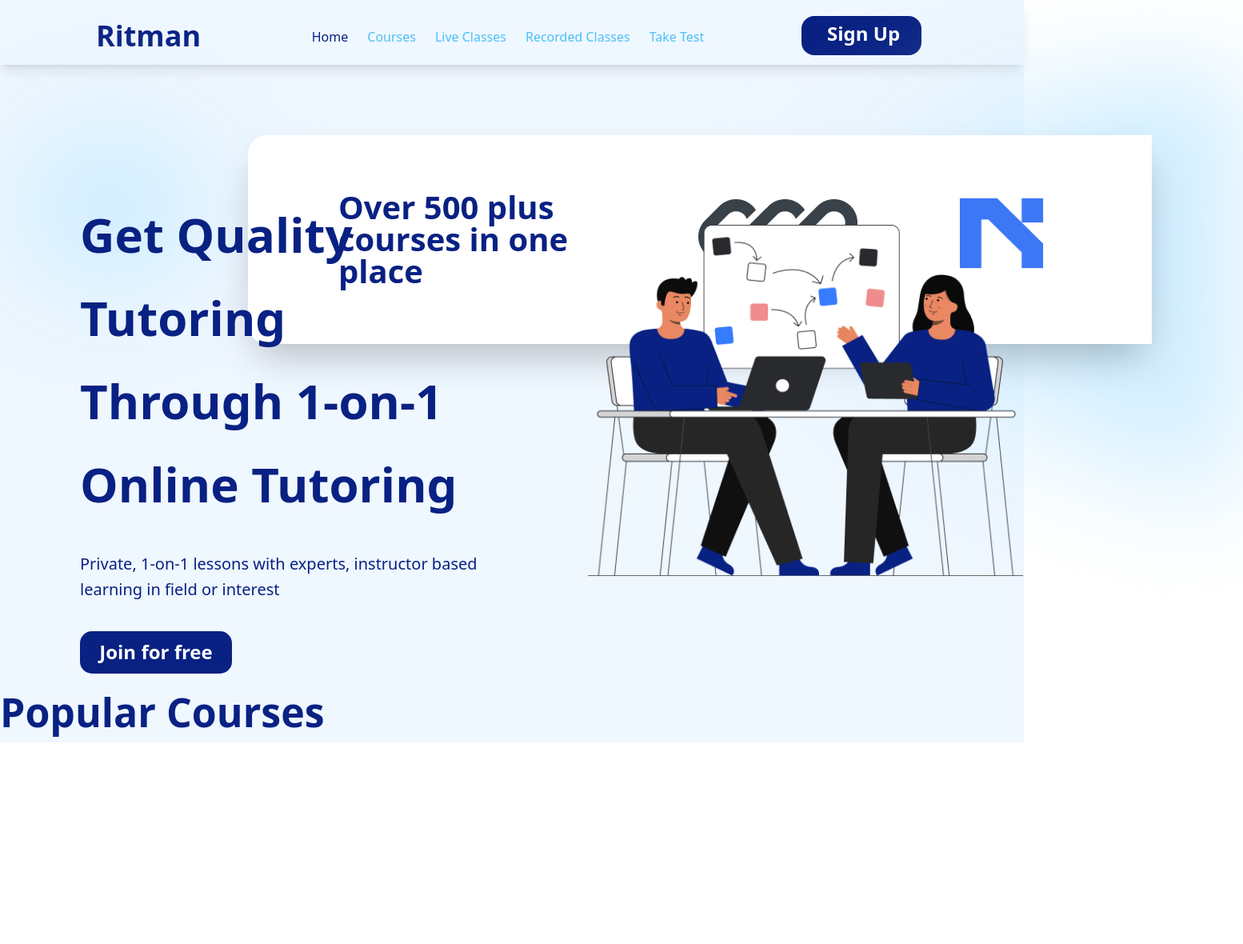
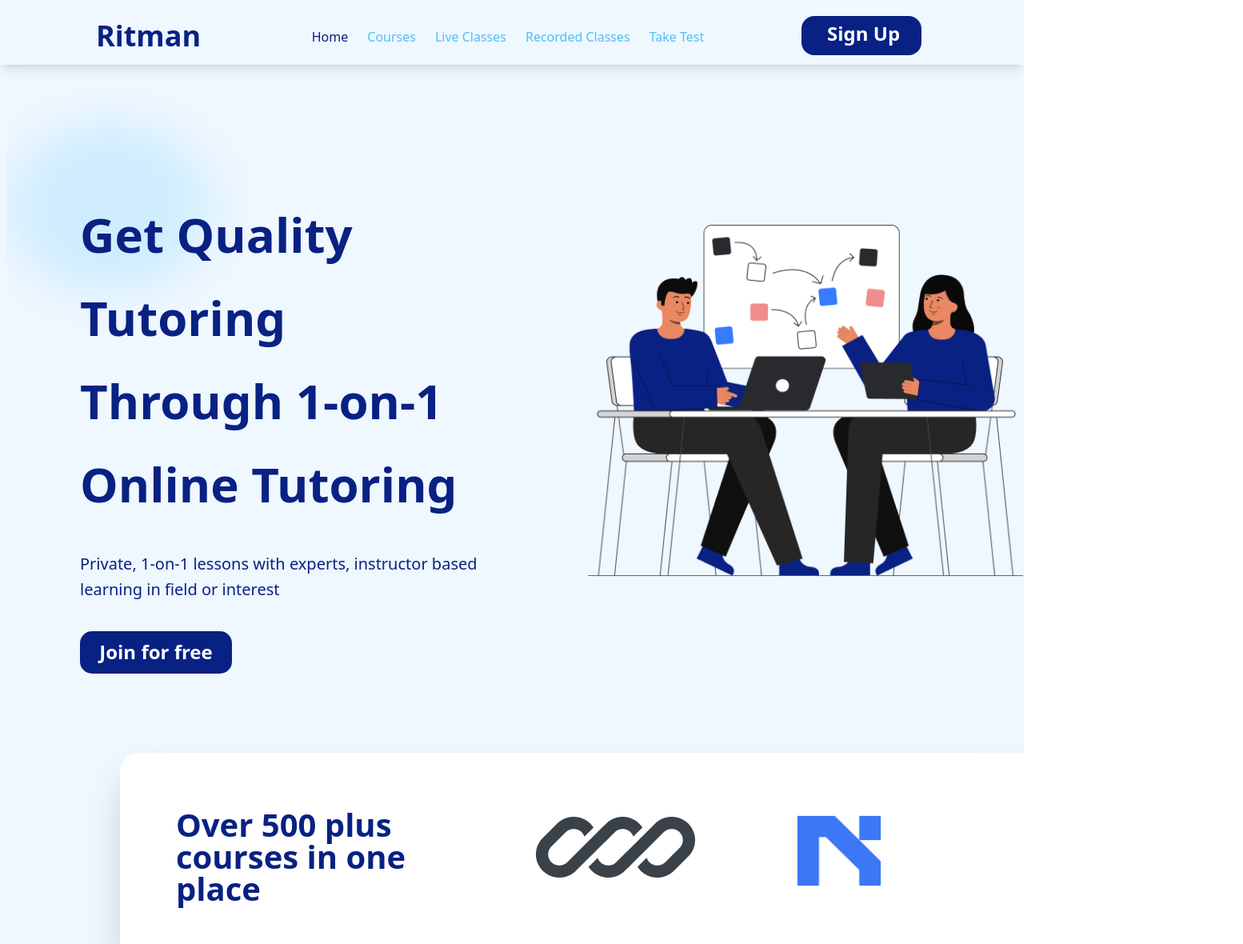
Before and after one commit to Femi-Benjamin/e-learn_project1, a React (Create React App) app: page / in a window 1280 px wide. Shown: the top 1180 px of the page at 80% size, 1554 px wide, since content can reach past the window. Before the commit the page ends 928 px from the top, so only its background shows below. Built offline with nearby package versions, Linux system fonts and the light colour scheme.

Commit message:
v5 commit

```diff
--- a/src/components/Sidebar.jsx
+++ b/src/components/Sidebar.jsx
@@ -1,15 +1,21 @@
-import React from 'react'
-import spin from "../spin/Logo.png"
-import bluelogo from "../bluelogo/Vector.png"
+import React from 'react';
+import spin from "../spin/Logo.png";
+import bluelogo from "../bluelogo/Vector.png";
 
 export default function sidebar() {
   return (
-    <div>
-        <div className='flex absolute w-[1130px] h-[261px] bg-white shadow-2xl rounded-tl-3xl rounded-bl-3xl left-[310px] mt-[88px]'>
-        <h1 className='w-[520px] h-[120px] text-[40px] leading-10 not-italic text-[#082183] ml-[43px] p-[70px] font-bold'>Over 500  plus courses in one place</h1>
-        <img className='w-[199px] h-[76px] mt-[80px]' src={spin} alt="" />
-        <img className='w-[105px] h-[89px] ml-32 mt-[78px]' src={bluelogo} alt="" />
-        </div>
-    </div>
+    <>
+      <div className="flex justify-end">
+          <div className='flex w-[1130px] h-[261px] bg-white shadow-2xl rounded-tl-3xl rounded-bl-3xl  mt-[88px]'>
+          <h1 className='w-[520px] h-[120px] text-[40px] leading-10 not-italic text-[#082183] ml-[] p-[70px] font-bold'>Over 500  plus courses in one place</h1>
+          <img className='w-[199px] h-[76px] mt-[80px]' src={spin} alt="" />
+          <img className='w-[105px] h-[89px] ml-32 mt-[78px]' src={bluelogo} alt="" />
+          </div>
+      </div>
+      {/*  */}
+      <div className="text-center mt-[98px]">
+        <h1 className='font-bold text-[50px] text-[#082183]'>Popular Courses</h1>
+      </div>
+    </>
   )
 }
--- a/src/pages/Home.jsx
+++ b/src/pages/Home.jsx
@@ -2,39 +2,28 @@ import React from 'react';
 import HomeNav from '../navBar/HomeNav';
 import img from "../img/Group.png"
 import imgi from "../imgi/Ellipse7.png"
-
 import shadow from "../shadow/Ellipse2.png"
 import Sidebar from '../components/Sidebar';
 
 export const Home = () => {
   return (
-    <div className="bg-[#EFF7FF] h-auto w-auto">
-    <img className='absolute w-[318px] h-[318px] left-2 top-[100px] blur-3xl' src={imgi} alt="" />
-    <img className='absolute w-[654px] h-[654px] left-[900px] top-[89px] blur-3xl' src={shadow} alt="" />
+    <div className="bg-[#EFF7FF] h-[1500px] w-auto">
         <HomeNav/>
-      <Sidebar/>
+        <img className='absolute w-[318px] h-[318px] left-2 top-[100px]' src={imgi} alt="" />
+        {/* <img className='relative w-[654px] h-[654px] left-[900px] top-[89px]' src={shadow} alt="" /> */}
         <div className='flex'>
           <div className='not-italic font-semibold text-6xl mt-[160px] ml-[100px] text-[#082183] leading-[104px] z-50'>
             <h1>Get Quality <span className='font-bold'> Tutoring <br /> Through 1-on-1</span> <br />Online Tutoring</h1>
-
             <h1 className='mt-8 w-[526px] text-[#082183] leading-8 text-xl h-[60px] not-italic font-medium'>Private, 1-on-1 lessons with experts, instructor based learning in field or interest</h1>
-
               <button className='w-[190px] h-[53px]    bg-[#082183] rounded-[15px] mt-[38px]'>
               <h1 className='w-[144px] p-[23] ml-[23px] h-[36px] font-semibold text-[24px] leading-[36px] text-[#FFFFFF] '>Join for free</h1>
               </button>
           </div>
-
           <div className='mt-[200px] ml-10 z-50'>
             <img src={img} alt="learn" />
           </div>
         </div>
-
-
-
-        <div>
-          <h1 className='w-[419px] h-[75px] not-italic font-bold text-[50px]  text-[#082183]'>Popular Courses</h1>
-        </div>
-
+        <Sidebar />
     </div>
   )
 }
```
Lines whose indentation alone changed are shown as unchanged.
